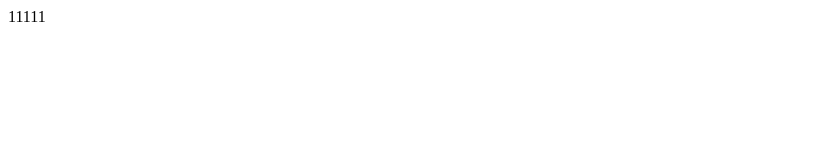
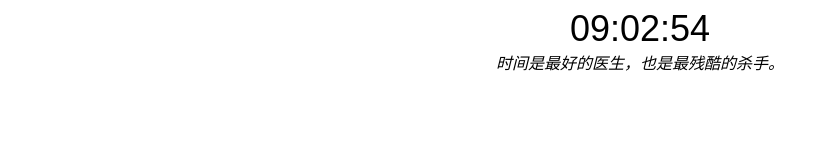
Before and after one commit to xyx-beijing/blandoffren.github.io, a plain HTML site: page index.html in a window 1280 px wide. Shown: the whole page, without its empty margins (0-828 px from the left). Drawn offline with Linux system fonts and the light colour scheme.

Commit message:
Update index.html

```diff
--- a/index.html
+++ b/index.html
@@ -1 +1,47 @@
-11111
+<!DOCTYPE html>
+<html lang="zh-CN">
+<head>
+    <meta charset="UTF-8">
+    <meta name="viewport" content="width=device-width, initial-scale=1.0">
+    <title>我的网页</title>
+    <style>
+        body {
+            font-family: sans-serif;
+            text-align: center;
+        }
+        #clock {
+            font-size: 36px;
+        }
+        #quote {
+            font-style: italic;
+        }
+    </style>
+</head>
+<body>
+    <div id="clock"></div>
+    <div id="quote"></div>
+
+    <script>
+        function showTime() {
+            const now = new Date();
+            const hours = now.getHours().toString().padStart(2, '0');
+            const minutes = now.getMinutes().toString().padStart(2, '0');
+            const seconds = now.getSeconds().toString().padStart(2, '0');
+            document.getElementById('clock').textContent = `${hours}:${minutes}:${seconds}`;
+        }
+
+        // 每秒更新一次时间
+        setInterval(showTime, 1000);
+
+        // 这里你可以添加获取每日名言的代码，例如从一个API获取
+        // 或者直接在JavaScript中写一个数组存储名言
+        const quotes = [
+            "努力不一定成功，但放弃一定失败。",
+            "时间是最好的医生，也是最残酷的杀手。",
+            // ... 更多名言
+        ];
+        const randomIndex = Math.floor(Math.random() * quotes.length);
+        document.getElementById('quote').textContent = quotes[randomIndex];
+    </script>
+</body>
+</html>
```
